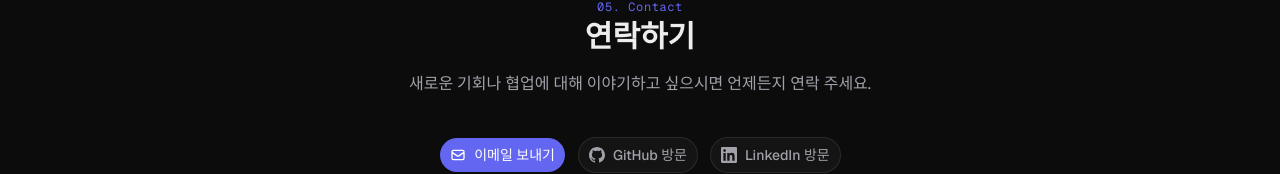
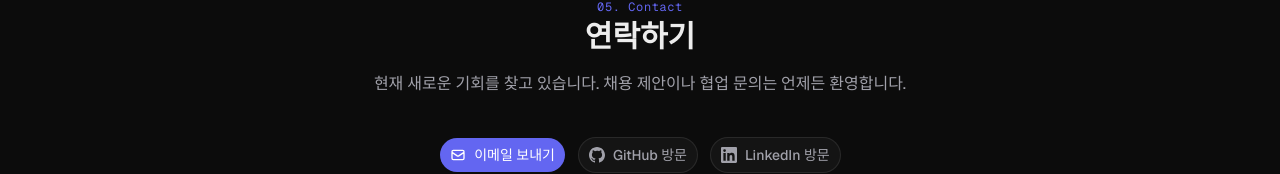
Before and after one commit to Poeta0923/Poeta0923.github.io, a Next.js app: page / in a window 1280 px wide. Shown: the part 4454-4628 px from the top of the page. Built offline with nearby package versions, Linux system fonts and the light colour scheme.

Commit message:
fix: 연락 희망 메시지 변경

```diff
--- a/components/sections/Contact.tsx
+++ b/components/sections/Contact.tsx
@@ -40,7 +40,7 @@ export default function Contact() {
           <p className="font-mono text-xs text-primary mb-1 tracking-wider">05. Contact</p>
           <h2 className="text-3xl font-bold text-foreground mb-4">연락하기</h2>
           <p className="text-muted-foreground text-base leading-relaxed mb-10">
-            새로운 기회나 협업에 대해 이야기하고 싶으시면 언제든지 연락 주세요.
+            현재 새로운 기회를 찾고 있습니다. 채용 제안이나 협업 문의는 언제든 환영합니다.
           </p>
 
           <div className="flex flex-wrap items-center justify-center gap-3">
```
